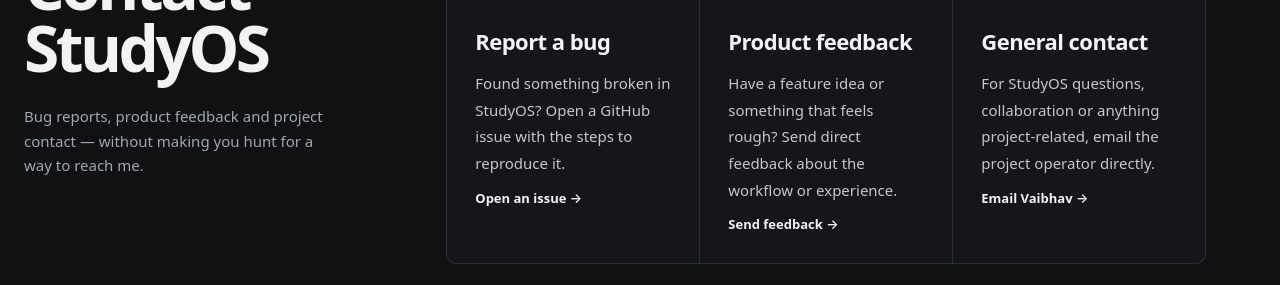
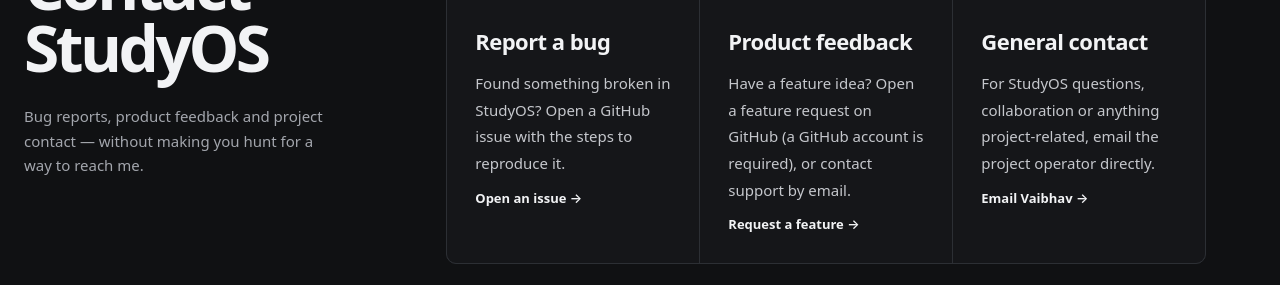
Before and after one commit to Vaibh37/Studyos, a React (Vite) app in the folder client/: page /contact in a window 1280 px wide. Shown: the part 246-531 px from the top of the page. Built offline with nearby package versions, Linux system fonts and the light colour scheme; no server answers; a web font is replaced by a local one.

Commit message:
Fix feature request links to open GitHub issue drafts

```diff
--- a/client/src/components/marketing/MarketingFooter.jsx
+++ b/client/src/components/marketing/MarketingFooter.jsx
@@ -1,6 +1,7 @@
 import { Link } from "react-router";
 
 import GithubMark from "./GithubMark";
+import { FEATURE_REQUEST_URL } from "../../services/supportLinks";
 
 const copyrightYear = new Date().getFullYear();
 
@@ -35,7 +36,7 @@ const columns = [
       ["Contact", "/contact"],
       ["Email Support", "mailto:devvaibhav37@gmail.com?subject=StudyOS%20Support"],
       ["Report a Bug", "https://github.com/Vaibh37/Studyos/issues/new"],
-      ["Request a Feature", "mailto:devvaibhav37@gmail.com?subject=StudyOS%20Feature%20Request"],
+      ["Request a Feature", FEATURE_REQUEST_URL],
       ["Report Abuse", "mailto:devvaibhav37@gmail.com?subject=StudyOS%20Abuse%20Report"],
       ["System Status", "/status"],
     ],
--- a/client/src/pages/Contact.jsx
+++ b/client/src/pages/Contact.jsx
@@ -3,6 +3,7 @@ import { Bug, Lightbulb, Mail } from "../components/icons";
 import "../styles/marketing.css";
 
 import PublicPageShell from "../components/marketing/PublicPageShell";
+import { FEATURE_REQUEST_URL } from "../services/supportLinks";
 
 const contactOptions = [
   {
@@ -16,9 +17,10 @@ const contactOptions = [
   {
     icon: Lightbulb,
     title: "Product feedback",
-    copy: "Have a feature idea or something that feels rough? Send direct feedback about the workflow or experience.",
-    label: "Send feedback",
-    href: "mailto:devvaibhav37@gmail.com?subject=StudyOS%20Feedback",
+    copy: "Have a feature idea? Open a feature request on GitHub (a GitHub account is required), or contact support by email.",
+    label: "Request a feature",
+    href: FEATURE_REQUEST_URL,
+    external: true,
   },
   {
     icon: Mail,
--- /dev/null
+++ b/client/src/services/supportLinks.js
@@ -0,0 +1,6 @@
+// Opens a real, editable GitHub issue draft in the browser. No email client
+// is needed and nothing is submitted until the visitor confirms on GitHub.
+export const FEATURE_REQUEST_URL = "https://github.com/Vaibh37/Studyos/issues/new?" + new URLSearchParams({
+  title: "Feature request: ",
+  body: "### What would you like to see?\n\n\n### What problem would it solve?\n\n\n### Additional context (optional)\n\nPlease do not include private account details or personal information.",
+}).toString();
```
Also changed, not shown: 2 other files (tests, documents, lock files or other folders).
